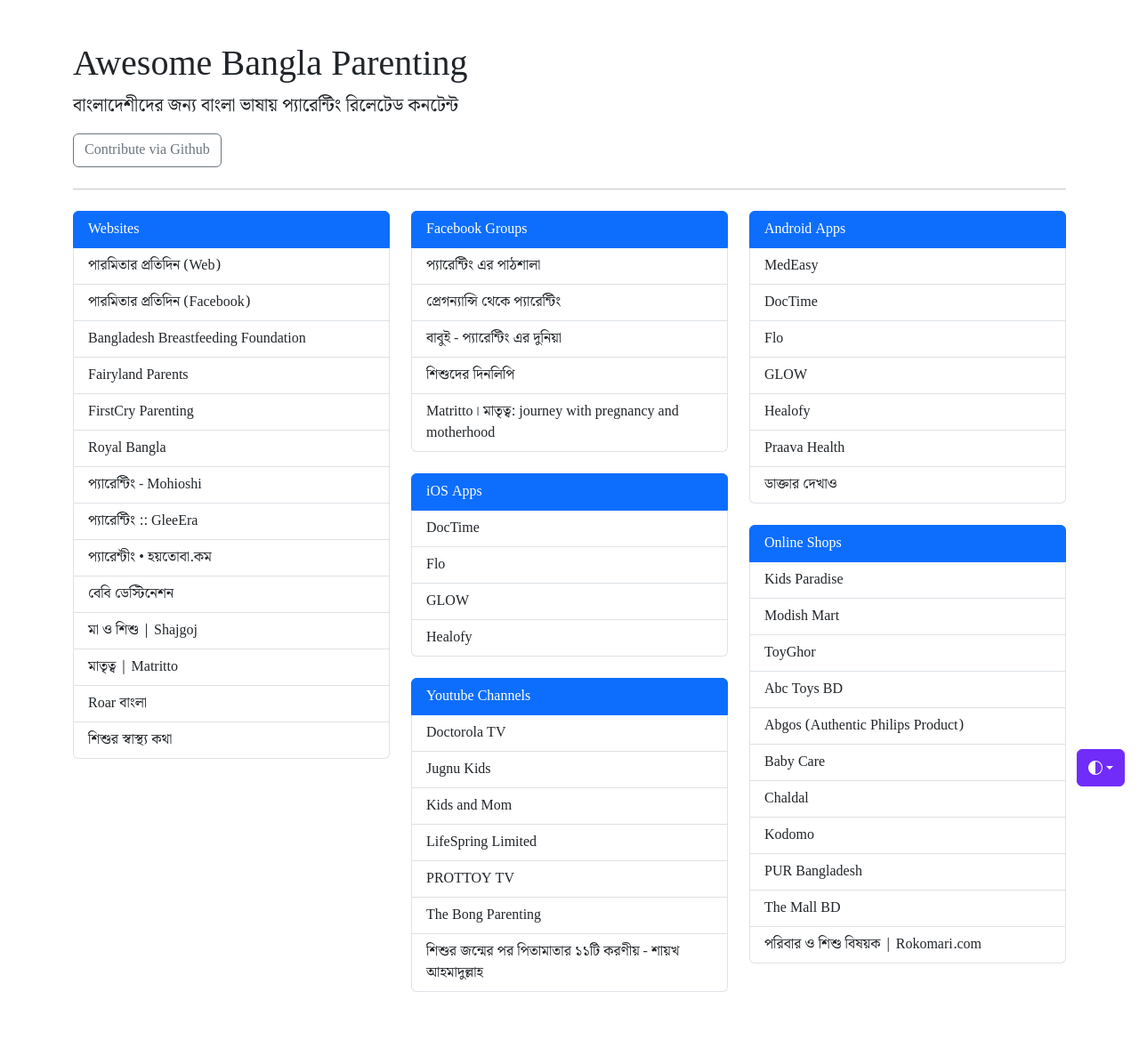
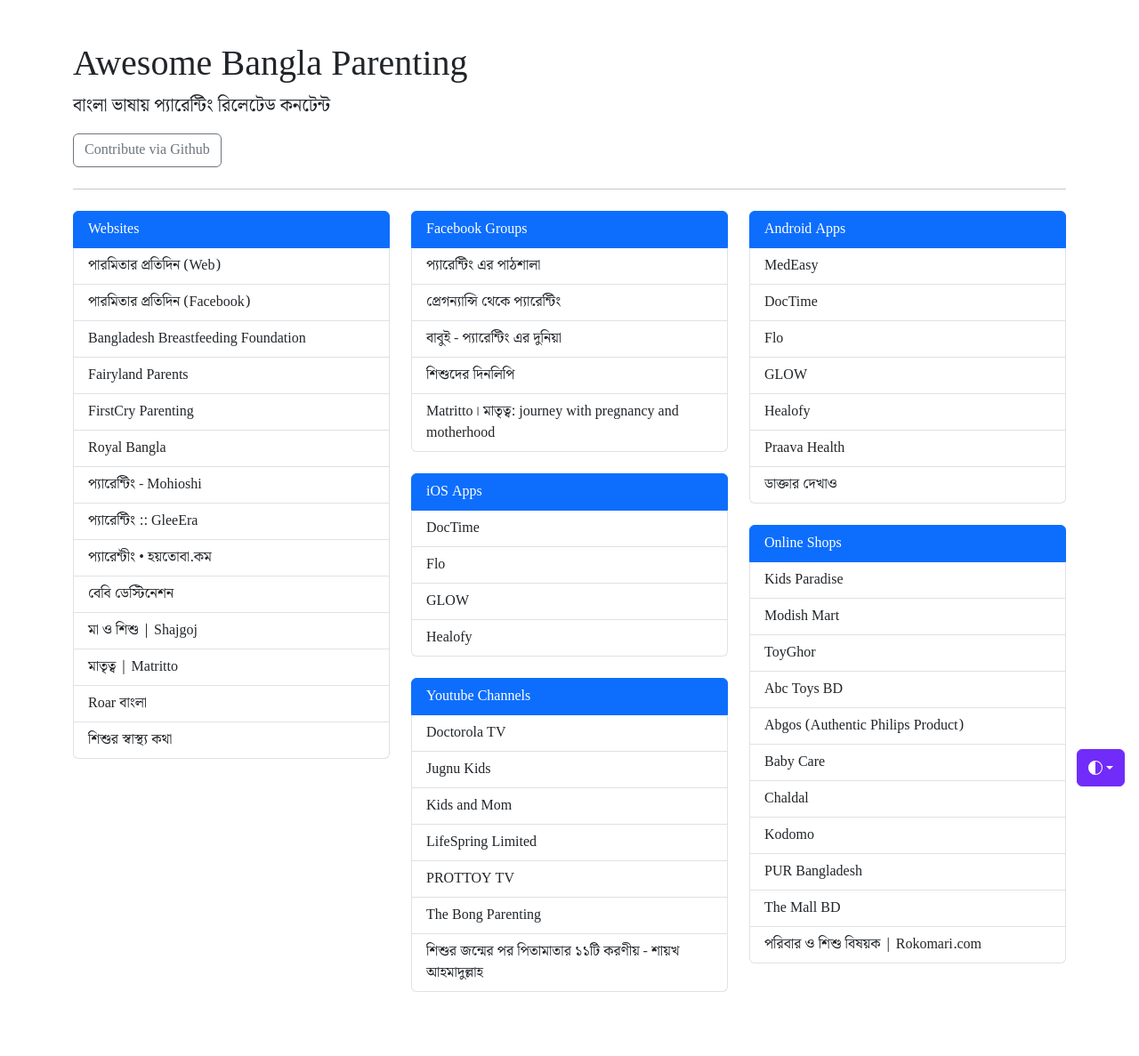
Before and after one commit to mdminhazulhaque/awesome-bangla-parenting, a Jekyll site: the page built from index.md, in a window 1280 px wide. Shown: the whole page at 89% size. Built offline with Jekyll 4.4.1, drawn with Linux system fonts in a browser that asks for light colours.

Commit message:
Make it globak

```diff
--- a/_config.yml
+++ b/_config.yml
@@ -1,4 +1,4 @@
 title: Awesome Bangla Parenting
-subtitle: বাংলাদেশীদের জন্য বাংলা ভাষায় প্যারেন্টিং রিলেটেড কনটেন্ট
+subtitle: বাংলা ভাষায় প্যারেন্টিং রিলেটেড কনটেন্ট
 exclude:
   - genmd.py
```
